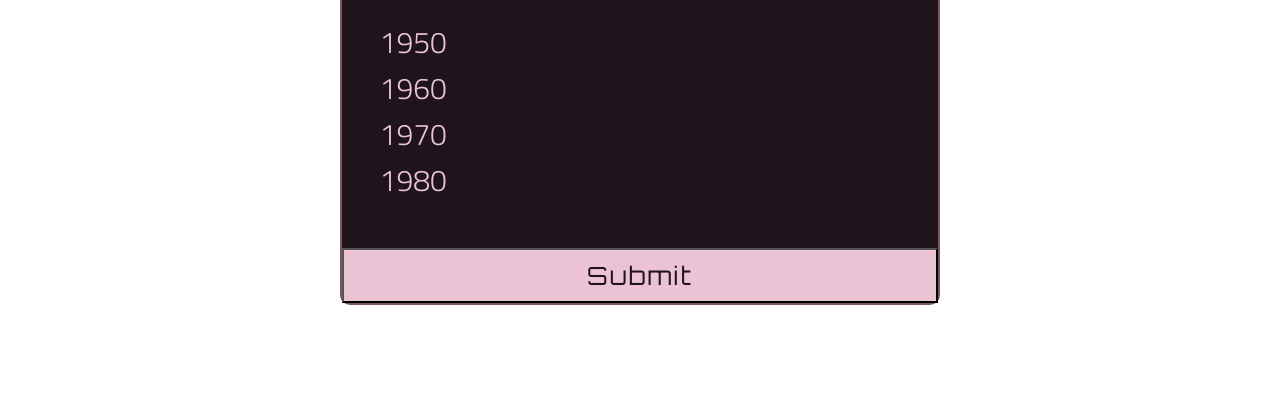
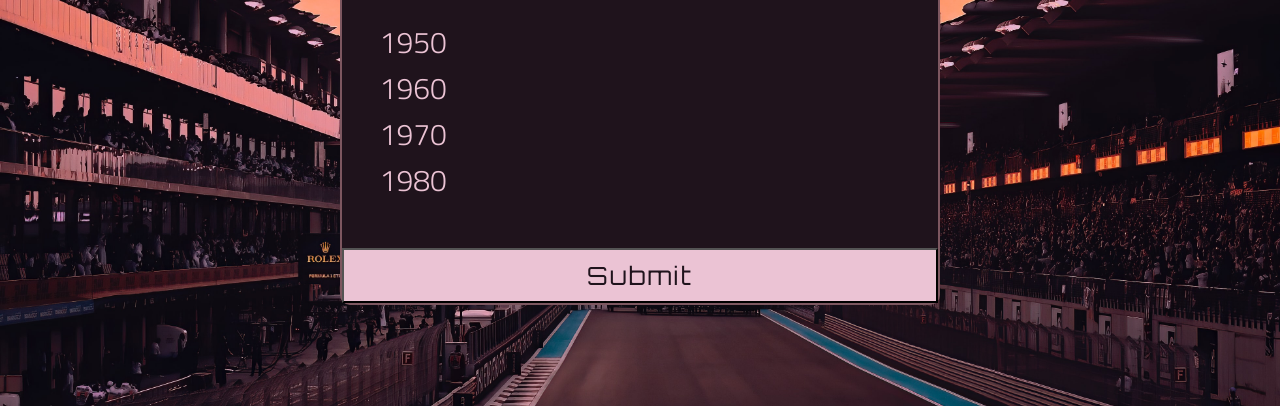
Before and after one commit to SiobhainG/formula1-quiz, a plain HTML site: page index.html in a window 1280 px wide. Shown: the part 394-800 px from the top of the page. Drawn offline with Linux system fonts and the light colour scheme.

Commit message:
changed file path for background image

```diff
--- a/assets/style.css
+++ b/assets/style.css
@@ -5,7 +5,7 @@
 }
 
 body {
-    background-image: url(../images/abed-ismail-S3Xu9cvq2d0-unsplash.jpg);
+    background-image: url(./images/abed-ismail-S3Xu9cvq2d0-unsplash.jpg);
     background-repeat: no-repeat;
     background-size: cover;
     background-position: center;
```
